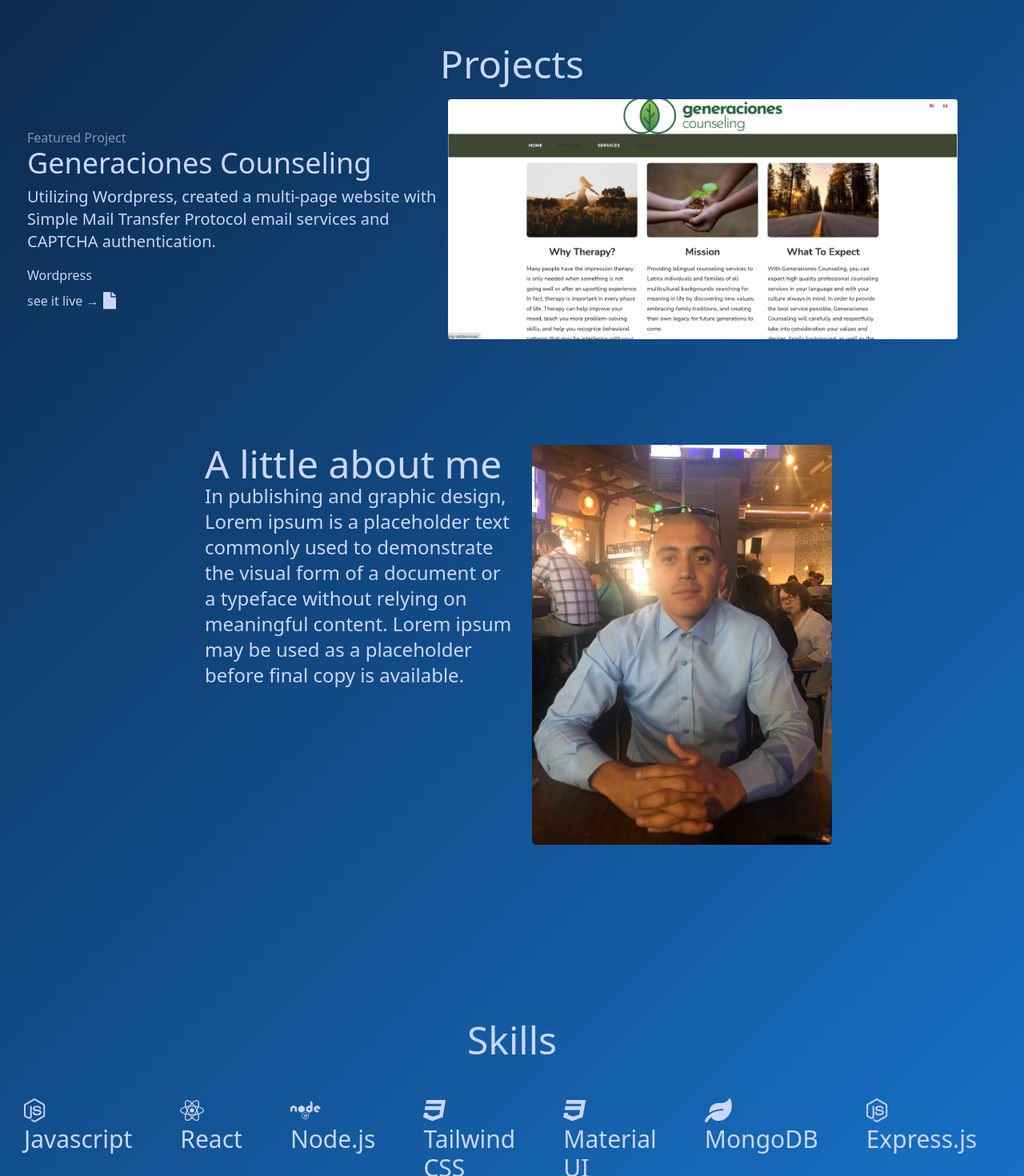
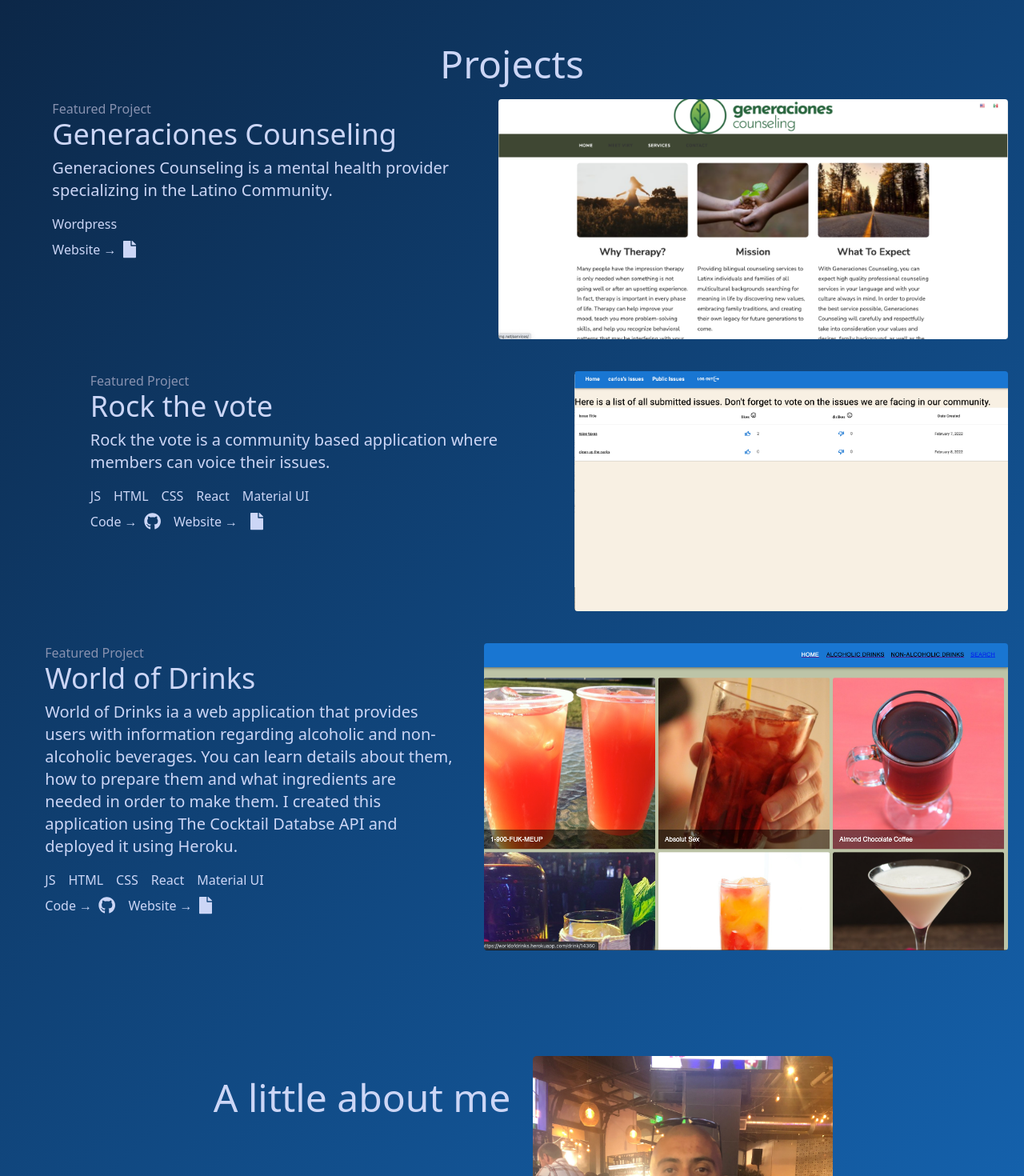
Before and after one commit to cgzapien/carloszapien-portfolio, a React (Create React App) app: page / in a window 1280 px wide. Shown: the part 680-2150 px from the top of the page at 80% size. Built offline with nearby package versions, Linux system fonts and the light colour scheme.

Commit message:
working on styling and projects

```diff
--- a/src/components/About.js
+++ b/src/components/About.js
@@ -6,13 +6,13 @@ const About = () => {
   return (
     <div id="about" className=" h-[45rem]">
       <div className="flex flex-col sm:flex-row justify-center mt-28">
-        <div className="px-5">
-          <h1 className="text-5xl">A little about me</h1>
-          <p className=" break-normal text-[20px] xl:text-2xl w-96">In publishing and graphic design, Lorem ipsum is a placeholder text commonly used to demonstrate the visual form of a document or a typeface without relying on meaningful content. Lorem ipsum may be used as a placeholder before final copy is available.</p>
+        <div className="p-5">
+          <h1 className="text-5xl text-center p-2">A little about me</h1>
+          <p className=" break-normal text-[20px] xl:text-2xl w-96"></p>
         </div>
-        <div className="w-96 " id="image">
+        <div className="" id="image">
         <a href="https://www.linkedin.com/in/carlos-zapien/" target="_blank"rel="noreferrer">
-          <img src={me} alt="me" className="rounded-[5px] h-[300px] md:h-[500px] m-auto"/>
+          <img src={me} alt="me" className="rounded-[5px] h-[350px] md:h-[500px] m-auto"/>
         </a>
         </div>
       </div>
--- a/src/components/ProjectOne.js
+++ b/src/components/ProjectOne.js
@@ -6,24 +6,25 @@ import { faFile } from "@fortawesome/free-solid-svg-icons";
 export default function ProjectOne() {
   return (
     <div id="projectOne" className="h-max p-5 lg:flex lg:justify-center">
-      <div id="project-content" className="  w-fit m-auto">
+      <div id="project-content" className="  w-fit mx-auto">
         <p className=" text-base text-[#8892b0]">Featured Project</p>
         <h1 className=" text-4xl">Generaciones Counseling</h1>
         <div className=" py-2 w-fit ">
-          <p className=" max-w-lg break-normal xl:text-xl ">Utilizing Wordpress, created a multi-page website with Simple Mail Transfer Protocol email services and CAPTCHA authentication.</p>
+          <p className=" max-w-lg break-normal xl:text-xl ">Generaciones Counseling is a mental health provider specializing in the Latino Community.
+          </p>
         </div>
         <ul className="flex py-2">
           <li className="">Wordpress</li>
         </ul>
         <div>
           <a className="py-2" href="https://www.gencounseling.net/" target="_blank" rel="noreferrer">
-          <span className="hover:cursor-pointer">see it live &#8594;</span>
+          <span className="hover:cursor-pointer">Website &#8594;</span>
           </a>
-          <a className=" p-[5px]" href="https://www.gencounseling.net/" target="_blank" rel="noreferrer"><FontAwesomeIcon size="lg" icon={faFile}/></a>
+          <a className=" px-2" href="https://www.gencounseling.net/" target="_blank" rel="noreferrer"><FontAwesomeIcon size="lg" icon={faFile}/></a>
         </div>
       </div>
       <br/>
-      <div className=" lg:w-[700px] m-0 w-auto md:flex" id="projectimage">
+      <div className="flex justify-center" id="projectimage">
         <a href="https://www.gencounseling.net/" target="_blank" rel="noreferrer"><img src={generaciones} alt="workimage" className="h-[300px] hover:opacity-50 w-fit hover:cursor-pointer rounded-[4px]"></img></a>
       </div>
     </div>
--- a/src/components/ProjectThree.js
+++ b/src/components/ProjectThree.js
@@ -7,34 +7,36 @@ import drinksImage from "../media/worldOfDrinks.png"
 export default function ProjectThree() {
   return (
 
-    <div id="projectThree" className="h-max p-5 lg:flex lg:justify-evenly">
-      <div id="project-content" className="  w-fit text-right lg:mr-[25px]">
+    <div id="projectThree" className="h-max p-5 lg:flex lg:justify-center">
+      <div id="project-content" className="  w-fit mx-auto">
         <p className=" text-base text-[#8892b0]">Featured Project</p>
         <h1 className=" text-4xl">World of Drinks</h1>
         <div className=" py-2 w-fit ">
-        <p className=" max-w-lg break-normal xl:text-xl ">A web application where users can search alcoholic and non-alcoholic beverages: learn details about them, how to prepare them and what ingredients are needed in order to make them. I created this application using The Cocktail Databse API. Deployed using Heroku.
+        <p className=" max-w-lg break-normal xl:text-xl ">World of Drinks ia a web application that provides users with information
+          regarding alcoholic and non-alcoholic beverages. You can learn details about them, how to prepare them and what ingredients are needed in order to make them.
+          I created this application using The Cocktail Databse API and deployed it using Heroku.
         </p>
         </div>
-        <ul className="flex  justify-end">
-          <li className=" p-[5px]">JS</li>
-          <li className=" p-[5px]">HTML</li>
-          <li className=" p-[5px]">CSS</li>
-          <li className=" p-[5px]">React</li>
-          <li className=" p-[5px]">Material UI</li>
+        <ul className="flex py-2">
+          <li className="pr-2">JS</li>
+          <li className="px-2">HTML</li>
+          <li className="px-2">CSS</li>
+          <li className="px-2">React</li>
+          <li className="px-2">Material UI</li>
         </ul>
         <div>
-          <a className=" p-[5px] " href="https://github.com/cgzapien/worldOfDrinks" target="_blank" rel="noreferrer">
-            <span className=" p-[5px]   hover:cursor-pointer">see my code &#8594;</span>
+          <a className=" py-2 " href="https://github.com/cgzapien/worldOfDrinks" target="_blank" rel="noreferrer">
+            <span className="hover:cursor-pointer">Code &#8594;</span>
           </a>
-          <a className=" p-[5px] " href="https://github.com/cgzapien/worldOfDrinks" target="_blank" rel="noreferrer"><FontAwesomeIcon size="lg" icon={faGithub} /></a>
-          <a className=" p-[5px] " href="https://worldofdrinks.herokuapp.com/" target="_blank" rel="noreferrer">
-            <span className=" p-[5px]   hover:cursor-pointer">see it live &#8594;</span>
+          <a className="px-2" href="https://github.com/cgzapien/worldOfDrinks" target="_blank" rel="noreferrer"><FontAwesomeIcon size="lg" icon={faGithub} /></a>
+          <a className="px-2" href="https://worldofdrinks.herokuapp.com/" target="_blank" rel="noreferrer">
+            <span className="hover:cursor-pointer">Website &#8594;</span>
           </a>
-          <a className=" p-[5px] " href="https://worldofdrinks.herokuapp.com/" target="_blank" rel="noreferrer"><FontAwesomeIcon size="lg" icon={faFile}/></a>
+          <a className="" href="https://worldofdrinks.herokuapp.com/" target="_blank" rel="noreferrer"><FontAwesomeIcon size="lg" icon={faFile}/></a>
         </div>
         </div>
         <br/>
-        <div className=" w-fit m-0 hidden md:flex  lg:mr-[25px]" id="projectimage">
+        <div className="flex justify-center" id="projectimage">
           <a href="https://worldofdrinks.herokuapp.com/" target="_blank"rel="noreferrer"><img src={drinksImage} alt="workimage" className="h-96 hover:opacity-50 w-fit hover:cursor-pointer rounded-[4px]"></img></a>
         </div>
     </div>
--- a/src/components/ProjectTwo.js
+++ b/src/components/ProjectTwo.js
@@ -3,37 +3,39 @@ import { FontAwesomeIcon } from "@fortawesome/react-fontawesome";
 
 import { faGithub } from "@fortawesome/free-brands-svg-icons";
 import { faFile } from "@fortawesome/free-solid-svg-icons";
-
+import rockthevote from "../media/rockthevote.png"
 export default function ProjectTwo() {
   return (
-    <div id="projectTwo" className="h-max p-5 lg:flex lg:justify-evenly">
-      <div id="project-content" className="  w-fit text-right lg:mr-[25px]">
+    <div id="projectOne" className="h-max p-5 lg:flex lg:justify-center">
+      <div id="project-content" className="  w-fit mx-auto">
         <p className=" text-base text-[#8892b0]">Featured Project</p>
-        <h1 className=" text-4xl">Rock the Vote</h1>
+        <h1 className=" text-4xl">Rock the vote</h1>
         <div className=" py-2 w-fit ">
-          <p className=" max-w-lg break-normal xl:text-xl ">Community based full stack web application where users can go voice their opinions on issues regarding their communities. Utilizing the CRUD operations, users can add, delete and update issues. Back-end deployed using Heroku, MongoDB for database and front-end deployed using Netlify.</p>
+          <p className=" max-w-lg break-normal xl:text-xl ">Rock the vote is a community based application where members
+          can voice their issues.
+          </p>
         </div>
-        <ul className="flex  justify-end">
-          <li className=" p-[5px]">JS</li>
-          <li className=" p-[5px]">HTML</li>
-          <li className=" p-[5px]">CSS</li>
-          <li className=" p-[5px]">React</li>
-          <li className=" p-[5px]">Material UI</li>
+        <ul className="flex py-2">
+          <li className="pr-2">JS</li>
+          <li className="px-2">HTML</li>
+          <li className="px-2">CSS</li>
+          <li className="px-2">React</li>
+          <li className="px-2">Material UI</li>
         </ul>
         <div>
-          <a className=" p-[5px] " href="https://github.com/cgzapien/rockthevote" target="_blank" rel="noreferrer">
-          <span className=" p-[5px]  hover:cursor-pointer">see my code &#8594;</span>
+          <a className="" href="https://github.com/cgzapien/rockthevote" target="_blank" rel="noreferrer">
+          <span className=" hover:cursor-pointer">Code &#8594;</span>
           </a>
-          <a className=" p-[5px] " href="https://github.com/cgzapien/rockthevote" target="_blank" rel="noreferrer"><FontAwesomeIcon size="lg" icon={faGithub} /></a>
-          <a className=" p-[5px] " href="https://rockthevote.netlify.app/" target="_blank" rel="noreferrer">
-          <span className=" p-[5px]  hover:cursor-pointer">see it live &#8594;</span>
+          <a className=" px-2" href="https://github.com/cgzapien/rockthevote" target="_blank" rel="noreferrer"><FontAwesomeIcon size="lg" icon={faGithub}/></a>
+          <a className="px-2" href="https://rockthevote.netlify.app/" target="_blank" rel="noreferrer">
+          <span className="hover:cursor-pointer">Website &#8594;</span>
           </a>
-          <a className=" p-[5px] " href="https://rockthevote.netlify.app/" target="_blank" rel="noreferrer"><FontAwesomeIcon size="lg" icon={faFile}/></a>
+          <a className=" px-2" href="https://rockthevote.netlify.app/" target="_blank" rel="noreferrer"><FontAwesomeIcon size="lg" icon={faFile}/></a>
         </div>
       </div>
       <br/>
-      <div className=" w-fit m-0 hidden md:flex" id="projectimage">
-        <a href="https://rockthevote.netlify.app/" target="_blank" rel="noreferrer"><img  alt="workimage" className="h-96 hover:opacity-50 w-fit hover:cursor-pointer rounded-[4px]"></img></a>
+      <div className="flex justify-center w-auto" id="projectimage">
+        <a href="https://rockthevote.netlify.app/" target="_blank" rel="noreferrer"><img src={rockthevote} alt="workimage" className="h-[300px] hover:opacity-50 w-fit hover:cursor-pointer rounded-[4px]"></img></a>
       </div>
     </div>
   )
--- a/src/components/Projects.js
+++ b/src/components/Projects.js
@@ -1,7 +1,7 @@
 import React from "react";
 import ProjectOne from "./ProjectOne"
-//import ProjectThree from "./ProjectThree";
-//import ProjectTwo from "./ProjectTwo";
+import ProjectTwo from "./ProjectTwo";
+import ProjectThree from "./ProjectThree";
 //import ProjectFour from "./ProjectFour"
 //import ProjectFive from "./ProjectFive"
 
@@ -10,8 +10,8 @@ export default function Projects(){
     <div className=" relative h-max" id="projects">
       <h1 className="text-5xl text-center" id="thingsIBuilt">Projects</h1>
       <ProjectOne />
-      {/* <ProjectTwo />
-      <ProjectThree /> */}
+      <ProjectTwo />
+      <ProjectThree />
       {/* <ProjectFour /> */}
       {/* <ProjectFive /> */}
     </div>
--- a/src/components/Skills.js
+++ b/src/components/Skills.js
@@ -10,7 +10,7 @@ export default function Skills(){
       <h1 className="text-5xl text-center">
           Skills
       </h1>
-        <div className="w-auto">
+        <div className="w-auto ">
           <ul className="flex flex-col  m-auto w-[280px] mt-9 lg:flex-row lg:w-auto ">
             <li className=" text-2xl md:text-3xl mx-5 p-[10px]"><FontAwesomeIcon icon={faNodeJs} /> Javascript</li>
             <li className=" text-2xl md:text-3xl mx-5 p-[10px]"><FontAwesomeIcon icon={faReact} /> React</li>
```
Also changed, not shown: src/components/Main.js (+17 -1 lines), src/components/Navbar.js (+4 -16 lines).
